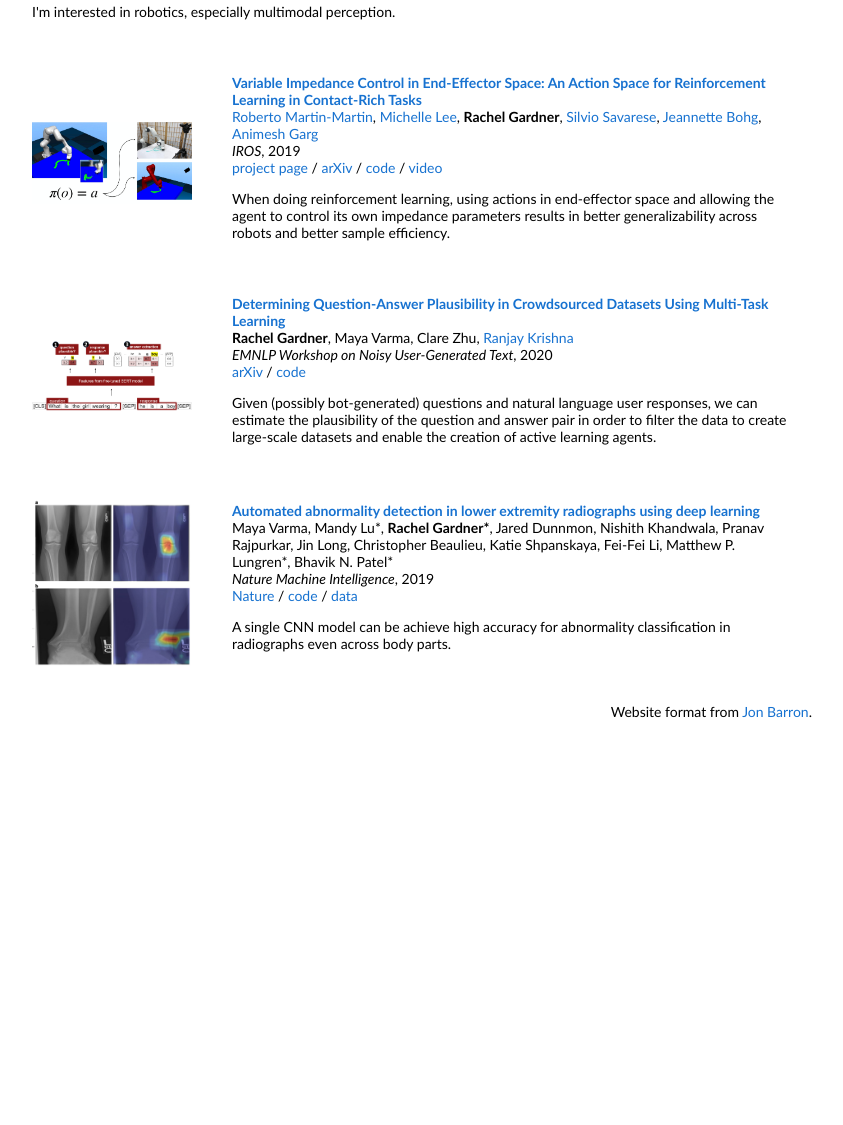
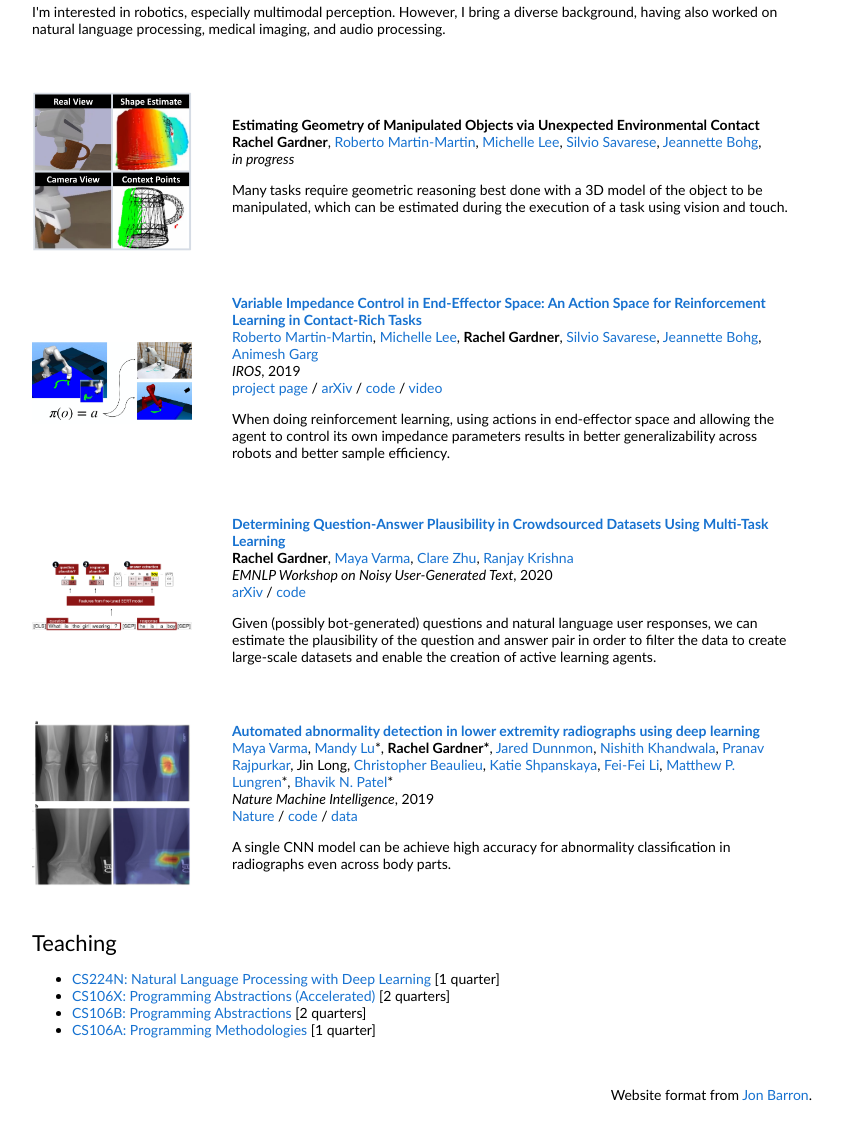
Before and after one commit to rachel-1/rachel-1.github.io, a plain HTML site: page index.html in a window 1280 px wide. Shown: the part 380-1505 px from the top of the page, without its empty margins (228-1071 px from the left). Before the commit the page ends 1122 px from the top, so only its background shows below. Drawn offline with Linux system fonts and the light colour scheme.

Commit message:
Add in progress work and teaching experience

```diff
--- a/index.html
+++ b/index.html
@@ -20,7 +20,7 @@
               <p style="text-align:center">
                 <name>Rachel Gardner</name>
               </p>
-              <p>I am a master's student at Stanford University, where I work on robotics and computer vision.
+              <p>I am a master's student at Stanford University, where I work on robotics and computer vision. I am advised by <a href="https://web.stanford.edu/~bohg/">Jeannette Bohg</a> and <a href="https://profiles.stanford.edu/silvio-savarese">Silvio Savarese</a>. I'm interested in how to give robots the commonsense perceptual reasoning humans use so naturally, especially as it relates to combining vision and touch.
               </p>
               <p style="text-align:center">
                 <a href="https://scholar.google.com/citations?user=9d-HAVMAAAAJ">Google Scholar</a> &nbsp/&nbsp
@@ -38,13 +38,33 @@
             <td style="padding:20px;width:100%;vertical-align:middle">
               <heading>Research</heading>
               <p>
-                I'm interested in robotics, especially multimodal perception.
+                I'm interested in robotics, especially multimodal perception. However, I bring a diverse background, having also worked on natural language processing, medical imaging, and audio processing.
               </p>
             </td>
           </tr>
         </tbody></table>
         <table style="width:100%;border:0px;border-spacing:0px;border-collapse:separate;margin-right:auto;margin-left:auto;"><tbody>
 
+          <tr>
+            <td style="padding:20px;width:25%;vertical-align:middle">
+	      <img style="width:100%;max-width:100%" alt="shape completion" src="images/shape-completion.png">
+            </td>
+            <td style="padding:20px;width:75%;vertical-align:middle">
+              <papertitle>Estimating Geometry of Manipulated Objects via Unexpected Environmental Contact</papertitle>
+              <br>
+              <strong>Rachel Gardner</strong>,
+	      <a href="https://robertomartinmartin.com/">Roberto Martin-Martin</a>,
+              <a href="http://stanford.edu/~mishlee/">Michelle Lee</a>,
+              <a href="https://profiles.stanford.edu/silvio-savarese">Silvio Savarese</a>,
+              <a href="https://web.stanford.edu/~bohg/">Jeannette Bohg</a>,
+              <br>
+              <em>in progress</em>
+              <br>
+              <p></p>
+              <p>Many tasks require geometric reasoning best done with a 3D model of the object to be manipulated, which can be estimated during the execution of a task using vision and touch.
+              </p>
+            </td>
+          </tr>
 
           <tr>
             <td style="padding:20px;width:25%;vertical-align:middle">
@@ -85,7 +105,8 @@
               </a>
               <br>
               <strong>Rachel Gardner</strong>,
-	      Maya Varma, Clare Zhu,
+	      <a href="https://maya-varma.com/">Maya Varma</a>,
+	      <a href="https://www.linkedin.com/in/clarezhu/">Clare Zhu</a>,
               <a href="http://www.ranjaykrishna.com/">Ranjay Krishna</a>
               <br>
               <em>EMNLP Workshop on Noisy User-Generated Text</em>, 2020
@@ -106,13 +127,17 @@
                 <papertitle>Automated abnormality detection in lower extremity radiographs using deep learning</papertitle>
               </a>
               <br>
-	      Maya Varma, Mandy Lu*, <strong>Rachel Gardner*</strong>,
-	      Jared Dunnmon, Nishith Khandwala,
-	      Pranav Rajpurkar, Jin Long,
-	      Christopher Beaulieu, Katie Shpanskaya,
-	      Fei-Fei Li,
-	      Matthew P. Lungren*,
-	      Bhavik N. Patel*
+	      <a href="https://maya-varma.com/">Maya Varma</a>,
+	      <a href="https://www.linkedin.com/in/mandy-lu-9b41a861/">Mandy Lu</a>*, <strong>Rachel Gardner*</strong>,
+	      <a href="https://jdunnmon.github.io/">Jared Dunnmon</a>,
+	      <a href="https://www.linkedin.com/in/nishith-khandwala-16b27227/">Nishith Khandwala</a>,
+	      <a href="https://rajpurkar.github.io/">Pranav Rajpurkar</a>,
+	      Jin Long,
+	      <a href="https://profiles.stanford.edu/christopher-beaulieu">Christopher Beaulieu</a>,
+	      <a href="https://www.linkedin.com/in/katie-shpanskaya-88823935/">Katie Shpanskaya</a>,
+	      <a href="https://profiles.stanford.edu/fei-fei-li">Fei-Fei Li</a>,
+	      <a href="https://www.linkedin.com/in/mattlungrenmd/">Matthew P. Lungren</a>*,
+	      <a href="https://www.linkedin.com/in/bhavikpatelmdmba/">Bhavik N. Patel</a>*
               <br>
               <em>Nature Machine Intelligence</em>, 2019
               <br>
@@ -125,6 +150,23 @@
             </td>
           </tr>
         </tbody></table>
+
+        <table style="width:100%;border:0px;border-spacing:0px;border-collapse:separate;margin-right:auto;margin-left:auto;"><tbody>
+            <tr>
+            <td style="padding:20px;width:100%;vertical-align:middle">
+              <heading>Teaching</heading>
+              <p>
+		<ul>
+		  <li><a href="http://web.stanford.edu/class/cs224n/">CS224N: Natural Language Processing with Deep Learning</a> [1 quarter]</li>
+		  <li><a href="http://web.stanford.edu/class/cs106x/">CS106X: Programming Abstractions (Accelerated)</a> [2 quarters]</li>
+		  <li><a href="http://web.stanford.edu/class/cs106b/">CS106B: Programming Abstractions</a> [2 quarters]</li>
+		  <li><a href="http://web.stanford.edu/class/cs106a/">CS106A: Programming Methodologies</a> [1 quarter]</li>
+		</ul>
+              </p>
+            </td>
+          </tr>
+        </tbody></table>
+
 	<p style="text-align:right">Website format from <a href="https://jonbarron.info/">Jon Barron</a>.</p>
 </body>
 
```
Also changed, not shown: images/shape-completion.png (added), 1 other file.
